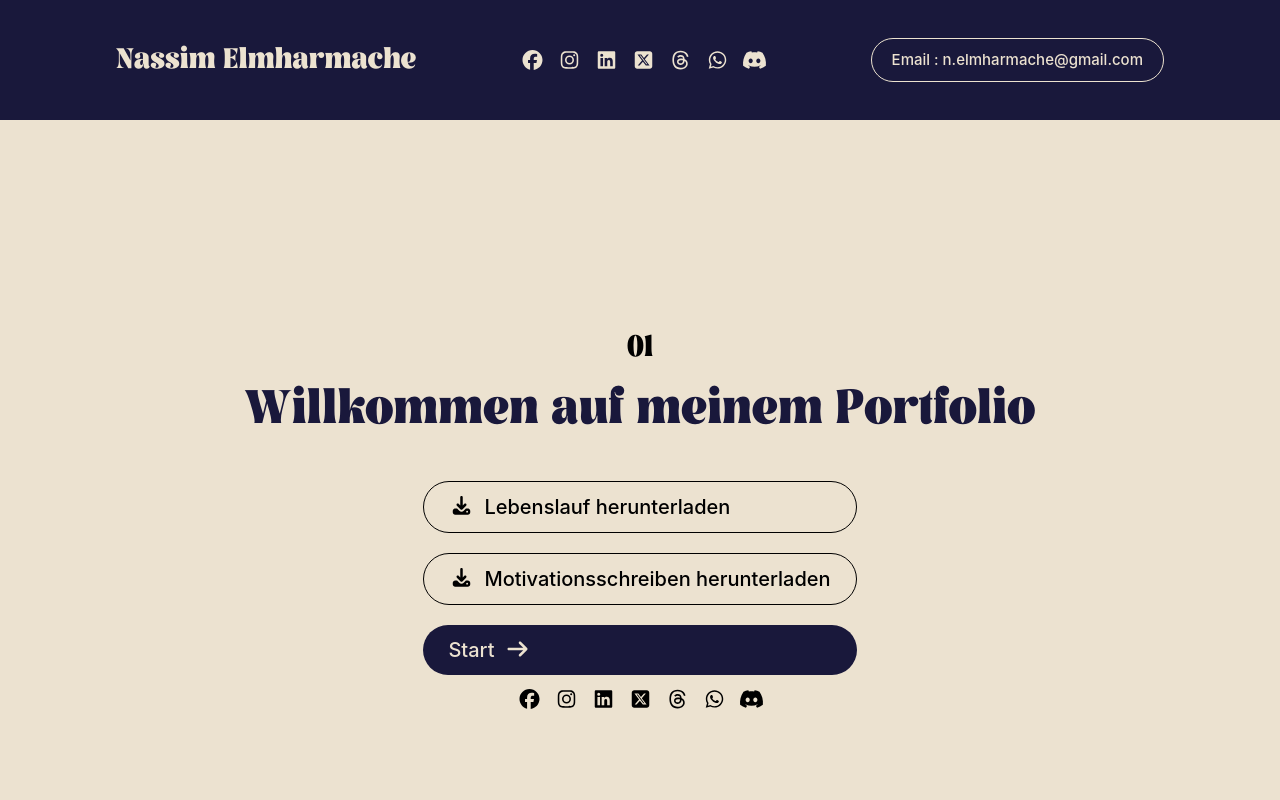
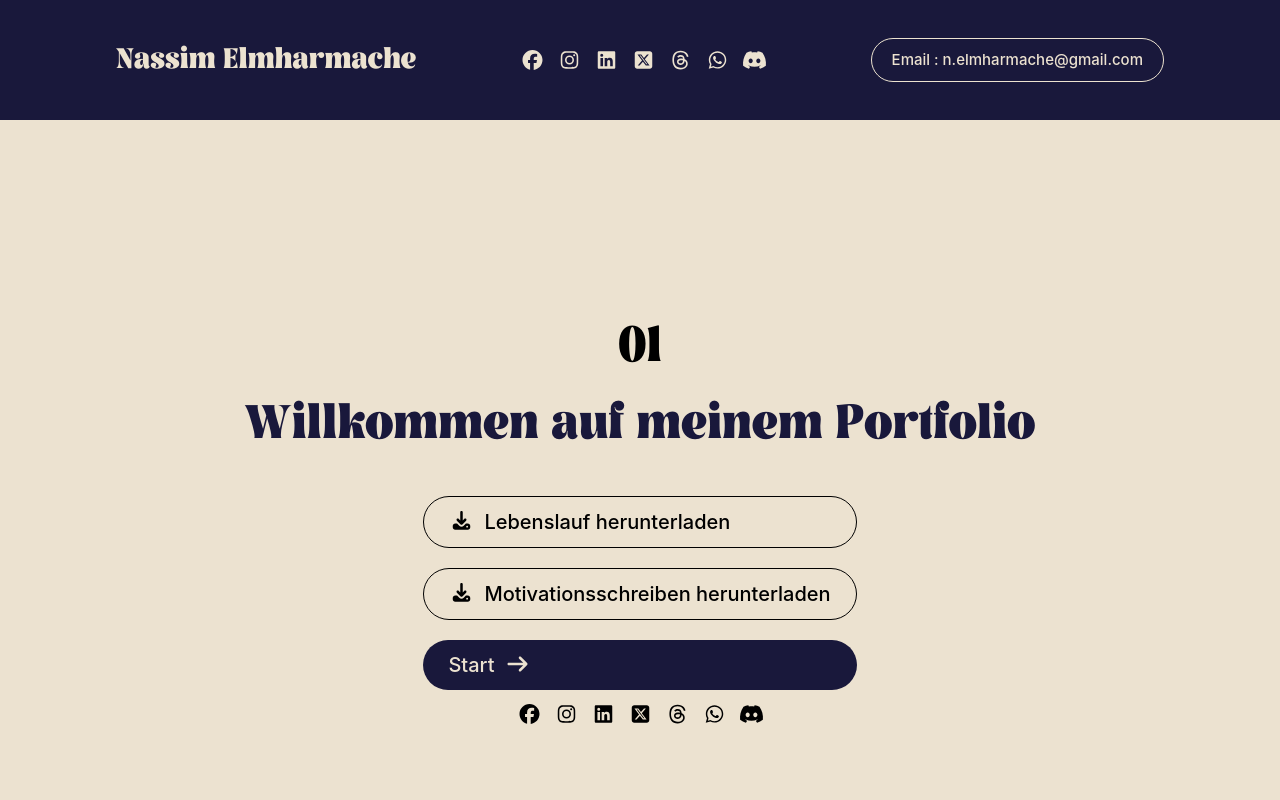
Before and after one commit to ELMHARMACHENASSIM/meinportfolio, a React (Vite) app: page / in a window 1280 px wide. Shown: the top 800 px of the page. Built offline with nearby package versions, Linux system fonts and the light colour scheme.

Commit message:
second commit

```diff
--- a/src/pages/Home.jsx
+++ b/src/pages/Home.jsx
@@ -19,7 +19,7 @@ const Home = () => {
       <div className="Mycontainer pt-[120px] ">
         <div className="w-full h-screen flex justify-center items-center flex-col gap-10">
           <div className="flex justify-between items-center xs:flex-col xs:gap-[10px]">
-            <div className="font-lett text-[50px] xs:text-[30px]">
+            <div className="font-lett text-[50px] xs:text-[3²0px]">
               <h1>01</h1>
             </div>
             <div className="flex justify-center flex-col gap-10 items-center">
```
